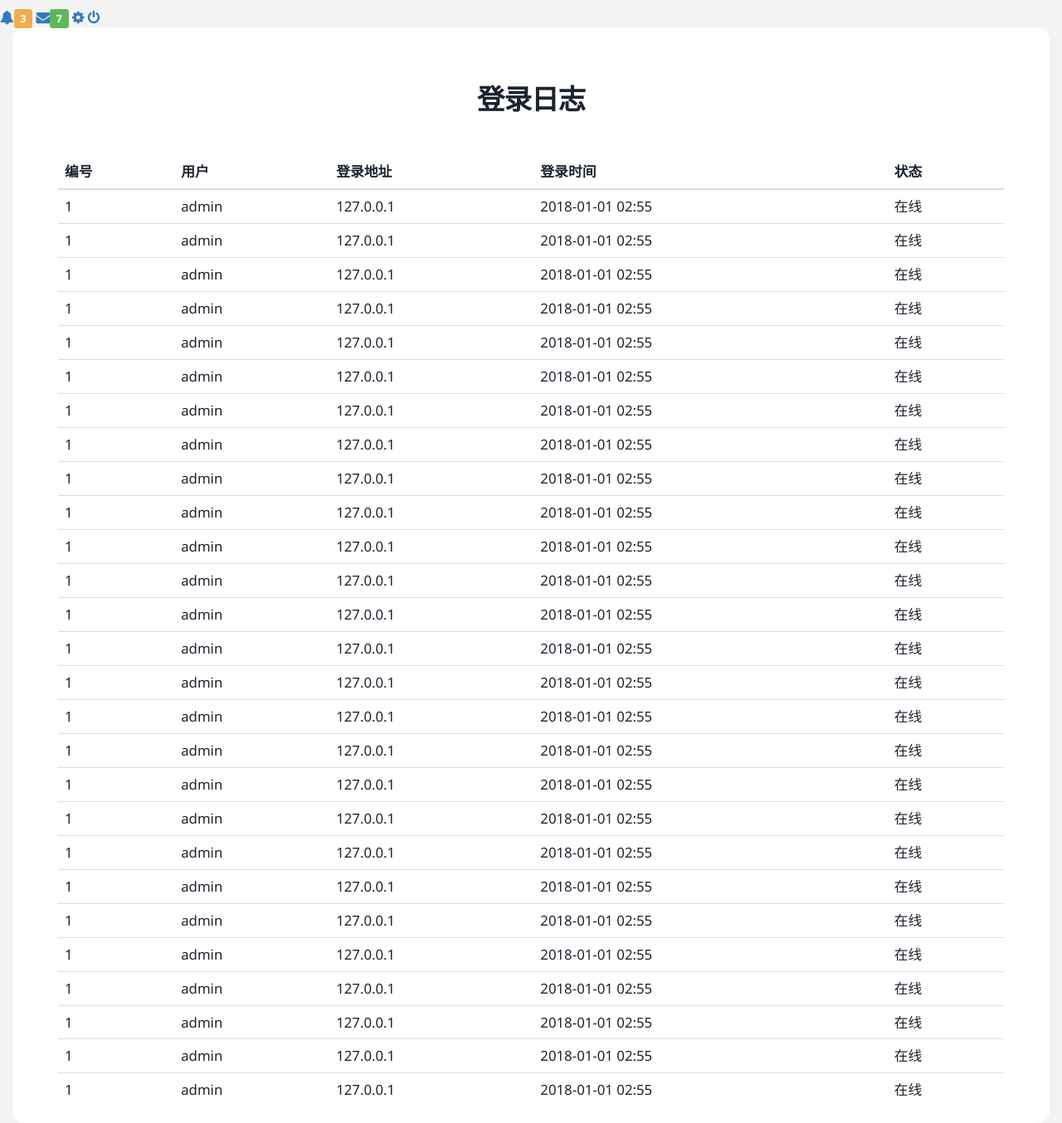
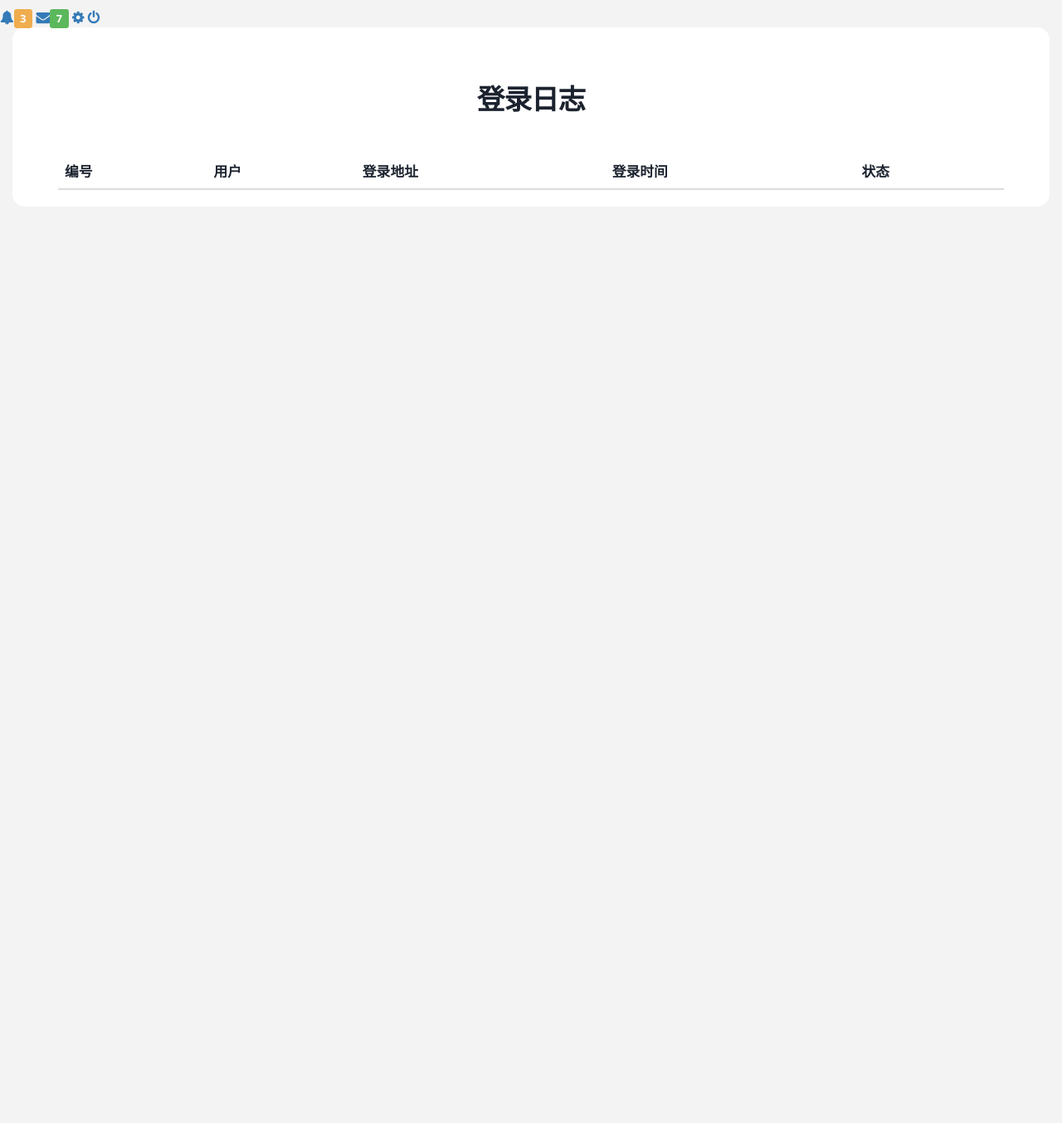
Before and after one commit to xujingrui/appweb, a Flask app: page /user/user_login_log in a window 1280 px wide. Shown: the part 988-2342 px from the top of the page at 83% size. After the commit the page ends 1217 px from the top, so only its background shows below. Run offline with Flask 2, Linux system fonts and the light colour scheme; lists and menus that the app fills with data are empty; some libraries are stand-ins or nearby versions.

Commit message:
添加登录日志

```diff
--- a/appweb.py
+++ b/appweb.py
@@ -2,7 +2,7 @@
 from flask import Flask,render_template,url_for,redirect,session
 import config
 from flask import request
-from models import UserModel,DockerList
+from models import UserModel,DockerList,UserLoginLogModel
 from exts import db
 
 app = Flask(__name__)
@@ -19,8 +19,13 @@ def login():
     if request.method == 'POST':
         admin = app.config.get('ADMIN')
         adminpassword = app.config.get('ADMINPASSWORD')
+        ipaddr = request.remote_addr
+        print ipaddr
         if request.form.get('username') == admin and request.form.get('password') == adminpassword:
             session['user_id'] = admin
+            log = UserLoginLogModel(username=admin,ipaddr=ipaddr)
+            db.session.add(log)
+            db.session.commit()
             return render_template('home.html')
         username = request.form.get('username')
         password = request.form.get('password')
@@ -29,6 +34,9 @@ def login():
             session['user_id'] = user.id
             #30天免密码登录
             #session.permanent = True
+            log = UserLoginLogModel(username=username,ipaddr=ipaddr)
+            db.session.add(log)
+            db.session.commit()
             return render_template('home.html')
         else:
             return u'用户和密码错误，请重新输入！'
@@ -62,12 +70,10 @@ def user(id):
         else:
             items = UserModel.query.all()[:]
             return render_template('user_list.html',items=items)
+    if id == 'user_login_log':
+        items = UserLoginLogModel.query.all()[:]
+        return render_template('user_login_log.html',items=items)
 
-
-    if id == 'user_login_log':
-        return render_template('user_login_log.html')
-    else:
-        return '无效'
 
 
 @app.route('/docker/<id>',methods=['GET','POST'])
@@ -93,20 +99,6 @@ def docker(id):
 
 
 
-
-
-
-
-
-
-
-
-
-
-
-
-
-
 @app.route('/CMDB/')
 def CMDB():
     return render_template('cmdb.html')
--- a/templates/user_login_log.html
+++ b/templates/user_login_log.html
@@ -20,224 +20,15 @@
 					</tr>
 				</thead>
 				<tbody>
+                {% for item in items %}
 					<tr class="table-hover">
-						<td>1</td>
-						<td>admin</td>
-						<td>127.0.0.1</td>
-						<td>2018-01-01 02:55</td>
+						<td>{{ loop.index }}</td>
+						<td>{{ item.username }}</td>
+						<td>{{ item.ipaddr }}</td>
+						<td>{{ item.ctime }}</td>
                         <td>在线</td>
 					</tr>
-					<tr class="table-hover">
-						<td>1</td>
-						<td>admin</td>
-						<td>127.0.0.1</td>
-						<td>2018-01-01 02:55</td>
-                        <td>在线</td>
-					</tr>
-					<tr class="table-hover">
-						<td>1</td>
-						<td>admin</td>
-						<td>127.0.0.1</td>
-						<td>2018-01-01 02:55</td>
-                        <td>在线</td>
-					</tr>
-					<tr class="table-hover">
-						<td>1</td>
-						<td>admin</td>
-						<td>127.0.0.1</td>
-						<td>2018-01-01 02:55</td>
-                        <td>在线</td>
-					</tr>
-					<tr class="table-hover">
-						<td>1</td>
-						<td>admin</td>
-						<td>127.0.0.1</td>
-						<td>2018-01-01 02:55</td>
-                        <td>在线</td>
-					</tr>
-					<tr class="table-hover">
-						<td>1</td>
-						<td>admin</td>
-						<td>127.0.0.1</td>
-						<td>2018-01-01 02:55</td>
-                        <td>在线</td>
-					</tr>
-					<tr class="table-hover">
-						<td>1</td>
-						<td>admin</td>
-						<td>127.0.0.1</td>
-						<td>2018-01-01 02:55</td>
-                        <td>在线</td>
-					</tr>
-					<tr class="table-hover">
-						<td>1</td>
-						<td>admin</td>
-						<td>127.0.0.1</td>
-						<td>2018-01-01 02:55</td>
-                        <td>在线</td>
-					</tr>
-					<tr class="table-hover">
-						<td>1</td>
-						<td>admin</td>
-						<td>127.0.0.1</td>
-						<td>2018-01-01 02:55</td>
-                        <td>在线</td>
-					</tr>
-					<tr class="table-hover">
-						<td>1</td>
-						<td>admin</td>
-						<td>127.0.0.1</td>
-						<td>2018-01-01 02:55</td>
-                        <td>在线</td>
-					</tr>
-					<tr class="table-hover">
-						<td>1</td>
-						<td>admin</td>
-						<td>127.0.0.1</td>
-						<td>2018-01-01 02:55</td>
-                        <td>在线</td>
-					</tr>
-					<tr class="table-hover">
-						<td>1</td>
-						<td>admin</td>
-						<td>127.0.0.1</td>
-						<td>2018-01-01 02:55</td>
-                        <td>在线</td>
-					</tr>
-					<tr class="table-hover">
-						<td>1</td>
-						<td>admin</td>
-						<td>127.0.0.1</td>
-						<td>2018-01-01 02:55</td>
-                        <td>在线</td>
-					</tr>
-					<tr class="table-hover">
-						<td>1</td>
-						<td>admin</td>
-						<td>127.0.0.1</td>
-						<td>2018-01-01 02:55</td>
-                        <td>在线</td>
-					</tr>
-					<tr class="table-hover">
-						<td>1</td>
-						<td>admin</td>
-						<td>127.0.0.1</td>
-						<td>2018-01-01 02:55</td>
-                        <td>在线</td>
-					</tr>
-					<tr class="table-hover">
-						<td>1</td>
-						<td>admin</td>
-						<td>127.0.0.1</td>
-						<td>2018-01-01 02:55</td>
-                        <td>在线</td>
-					</tr>
-					<tr class="table-hover">
-						<td>1</td>
-						<td>admin</td>
-						<td>127.0.0.1</td>
-						<td>2018-01-01 02:55</td>
-                        <td>在线</td>
-					</tr>
-					<tr class="table-hover">
-						<td>1</td>
-						<td>admin</td>
-						<td>127.0.0.1</td>
-						<td>2018-01-01 02:55</td>
-                        <td>在线</td>
-					</tr>
-					<tr class="table-hover">
-						<td>1</td>
-						<td>admin</td>
-						<td>127.0.0.1</td>
-						<td>2018-01-01 02:55</td>
-                        <td>在线</td>
-					</tr>
-					<tr class="table-hover">
-						<td>1</td>
-						<td>admin</td>
-						<td>127.0.0.1</td>
-						<td>2018-01-01 02:55</td>
-                        <td>在线</td>
-					</tr>
-					<tr class="table-hover">
-						<td>1</td>
-						<td>admin</td>
-						<td>127.0.0.1</td>
-						<td>2018-01-01 02:55</td>
-                        <td>在线</td>
-					</tr>
-					<tr class="table-hover">
-						<td>1</td>
-						<td>admin</td>
-						<td>127.0.0.1</td>
-						<td>2018-01-01 02:55</td>
-                        <td>在线</td>
-					</tr>
-					<tr class="table-hover">
-						<td>1</td>
-						<td>admin</td>
-						<td>127.0.0.1</td>
-						<td>2018-01-01 02:55</td>
-                        <td>在线</td>
-					</tr>
-					<tr class="table-hover">
-						<td>1</td>
-						<td>admin</td>
-						<td>127.0.0.1</td>
-						<td>2018-01-01 02:55</td>
-                        <td>在线</td>
-					</tr>
-					<tr class="table-hover">
-						<td>1</td>
-						<td>admin</td>
-						<td>127.0.0.1</td>
-						<td>2018-01-01 02:55</td>
-                        <td>在线</td>
-					</tr>
-					<tr class="table-hover">
-						<td>1</td>
-						<td>admin</td>
-						<td>127.0.0.1</td>
-						<td>2018-01-01 02:55</td>
-                        <td>在线</td>
-					</tr>
-					<tr class="table-hover">
-						<td>1</td>
-						<td>admin</td>
-						<td>127.0.0.1</td>
-						<td>2018-01-01 02:55</td>
-                        <td>在线</td>
-					</tr>
-
-
-
-
-
-
-
-
-
-
-
-
-
-
-
-
-
-
-
-
-
-
-
-
-
-
-
-
-					</tr>
+                {% endfor %}
 				</tbody>
 			</table>
 		</div>
```
